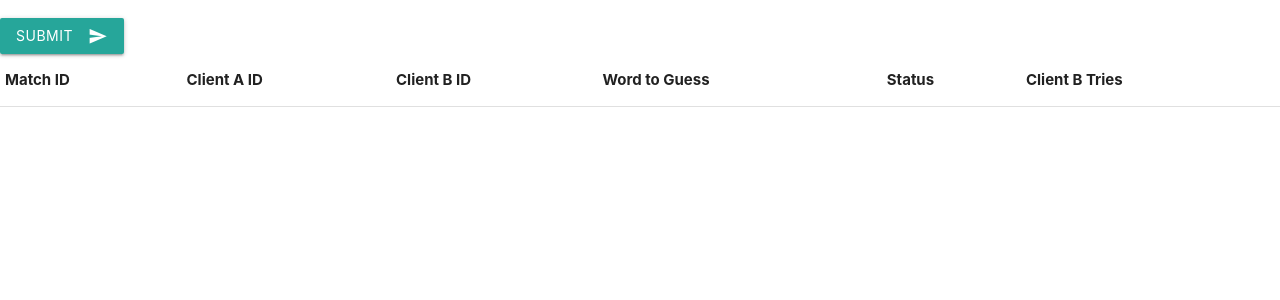
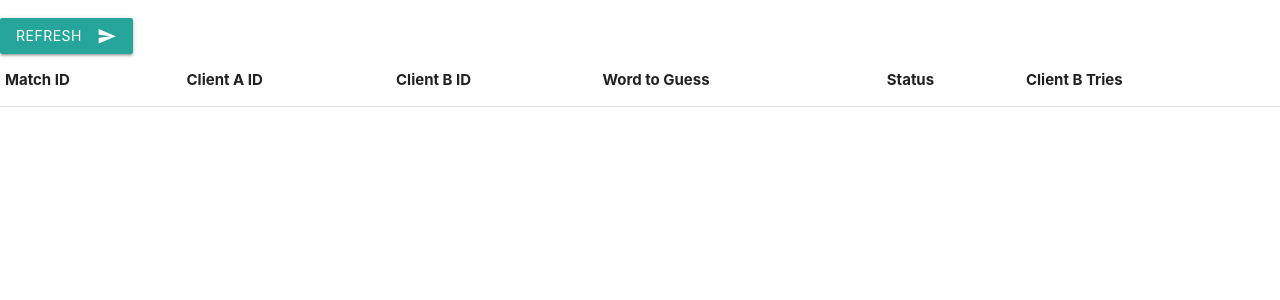
Before and after one commit to matejbajzelj/matrix_demo, a Flask app: page / in a window 1280 px wide. Shown: the part 97-397 px from the top of the page. Run offline with Flask 3, Linux system fonts and the light colour scheme; lists and menus that the app fills with data are empty; some libraries are stand-ins or nearby versions.

Commit message:
Refresh button text changed

```diff
--- a/templates/active_matches.html
+++ b/templates/active_matches.html
@@ -88,7 +88,7 @@
     </script>
     <h3 id="header">Active Matches</h3>
     <form method="get" action="/">
-        <button class="btn waves-effect waves-light" type="submit" name="action">Submit
+        <button class="btn waves-effect waves-light" type="submit" name="action">Refresh
             <i class="material-icons right">send</i>
           </button>
     </form>
```
